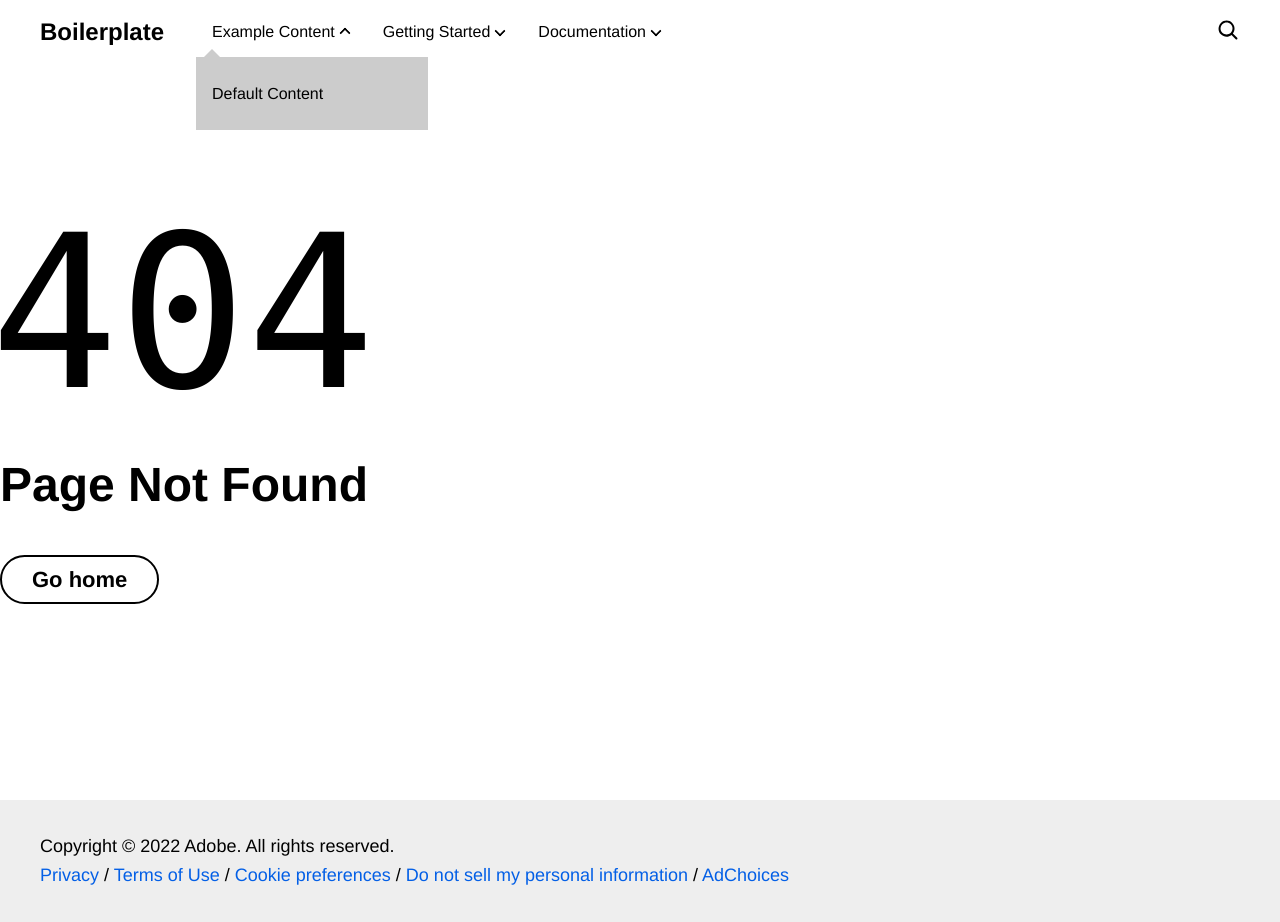
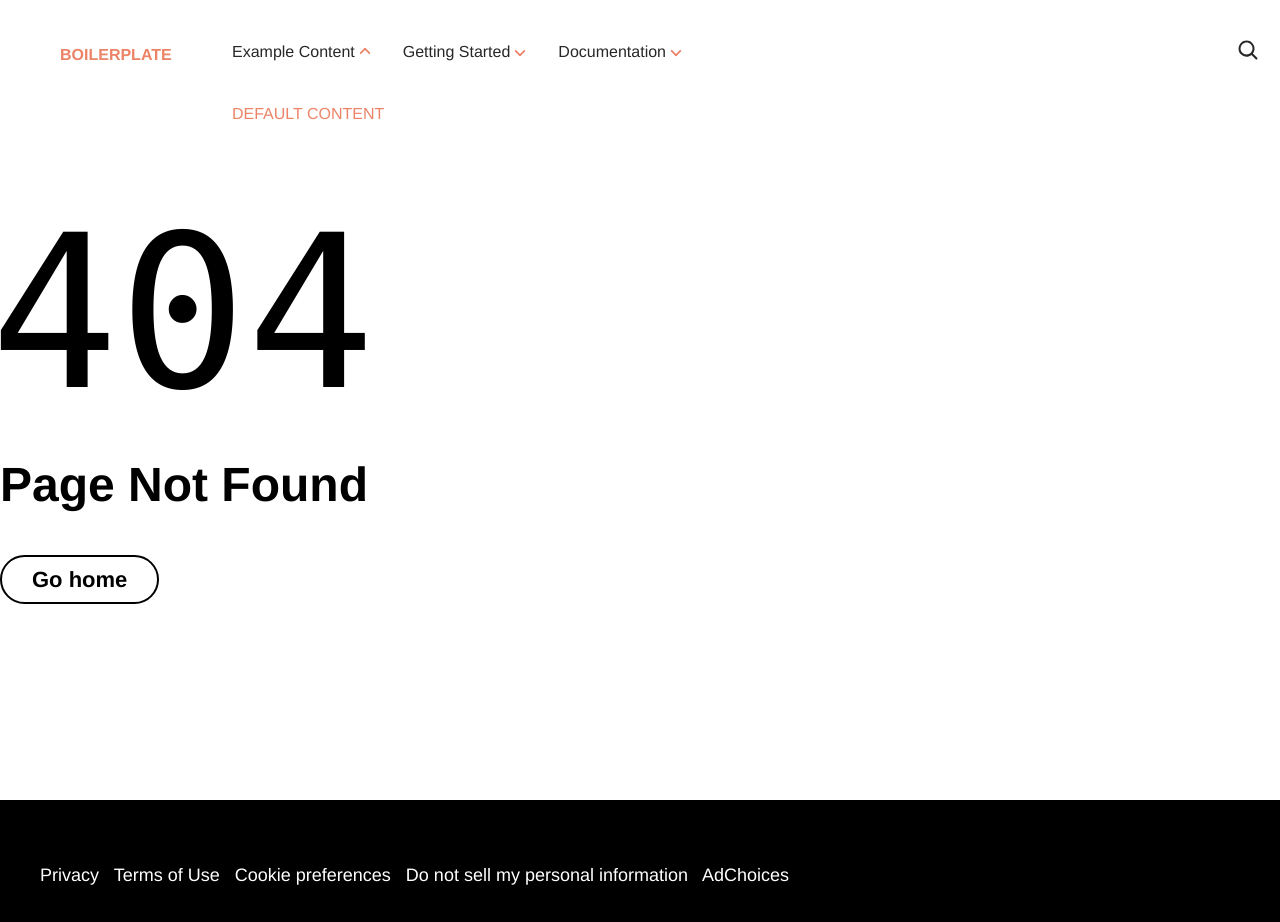
Before and after one commit to sakshi-arora1/ororafresh, a website with bundled scripts: page 404.html in a window 1280 px wide. Both pictures are taken after a click on the button "Example Content". Built offline with nearby package versions, Linux system fonts and the light colour scheme; files whose address does not match are found by name.

Commit message:
Initial CSS

```diff
--- a/styles/lazy-styles.css
+++ b/styles/lazy-styles.css
@@ -1,4 +1,5 @@
 /* below the fold CSS goes here */
+
 .button-container {
     display: flex;
 }
@@ -22,6 +23,44 @@ a.button.primary {
     padding: 0 !important;
 }
 
+header .nav-wrapper {
+    opacity: 0.85;
+    padding: 20px;
+}
+
+header nav a:any-link{
+    font-size: 16px;
+    text-transform: uppercase;
+    color: #ea6d4b;
+}
+
+header nav .nav-sections .nav-drop::after {
+    color: #ea6d4b;
+}
+
+header nav .nav-sections > ul > li > ul::before {
+    visibility: hidden;
+}
+header nav .nav-sections > ul > li[aria-expanded=true] > ul {
+    background-color: #ffffff;
+}
+
+header nav .nav-hamburger {
+    color: #eb3300;
+}
+
+footer {
+    background-color: #000000;
+}
+
+footer a:any-link {
+    color: white;
+}
+
+footer .columns > div:last-child,
+footer .columns > div:last-child a:any-link {
+    color: #555555FF;
+}
 .orora-heading-block {
     margin: 0;
     padding: 0 !important;
```
